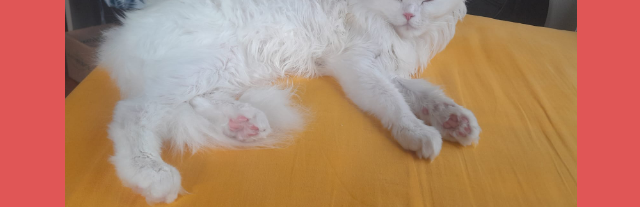
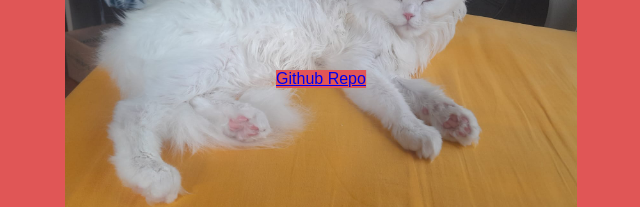
Before and after one commit to hdenizdogan/casper-sew, a plain HTML site: page index.html in a window 1280 px wide. Shown: the part 321-528 px from the top of the page, without its empty margins (319-959 px from the left). Drawn offline with Linux system fonts and the light colour scheme.

Commit message:
Update index.html to add github repo link

```diff
--- a/index.html
+++ b/index.html
@@ -15,5 +15,8 @@
         <img class="casper" src="kedy.jpeg" draggable="false" alt="">
     </div>
     <script src="cat.js"></script>
+     <div class="img">
+        <a href="https://github.com/hdenizdogan/casper-sew" target="_blank">Github Repo</a>
+    </div>
 </body>
 </html>
```
